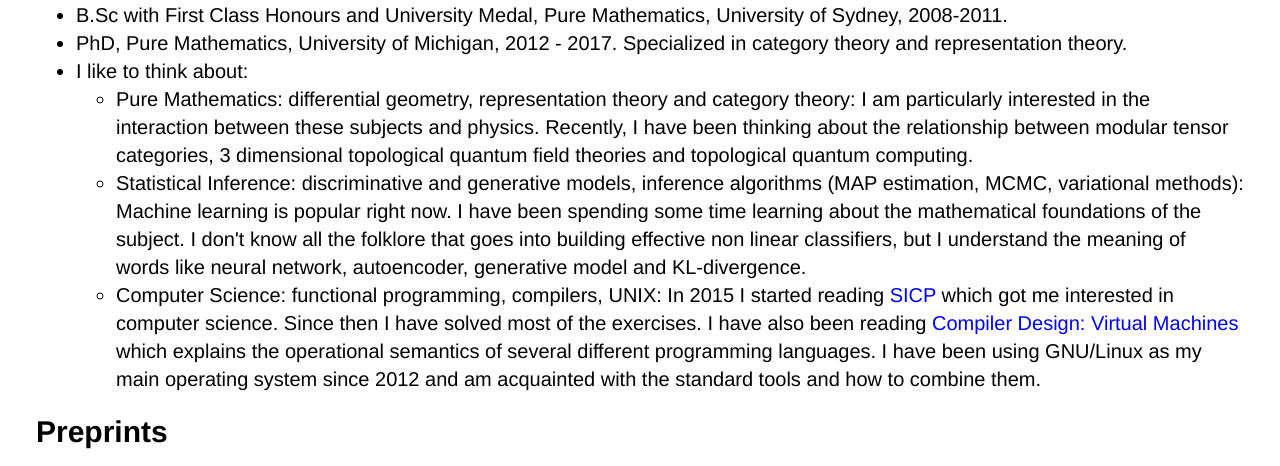
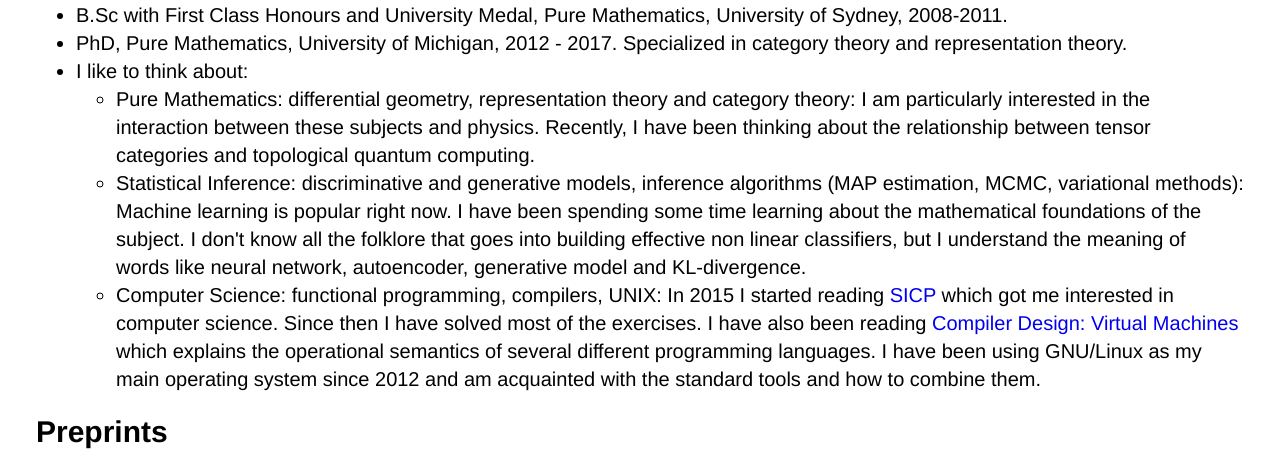
Before and after one commit to danielbarter/danielbarter.github.io, a plain HTML site: page CV.html in a window 1280 px wide. Shown: the part 334-800 px from the top of the page. Drawn offline with nearby package versions, Linux system fonts and the light colour scheme; some packages are replaced by stand-ins of ours.

Commit message:
changed wording on CV

```diff
--- a/CV.html
+++ b/CV.html
@@ -32,7 +32,7 @@
 <li>PhD, Pure Mathematics, University of Michigan, 2012 - 2017. Specialized in category theory and representation theory.</li>
 <li>I like to think about:
 <ul>
-<li>Pure Mathematics: differential geometry, representation theory and category theory: I am particularly interested in the interaction between these subjects and physics. Recently, I have been thinking about the relationship between modular tensor categories, 3 dimensional topological quantum field theories and topological quantum computing.</li>
+<li>Pure Mathematics: differential geometry, representation theory and category theory: I am particularly interested in the interaction between these subjects and physics. Recently, I have been thinking about the relationship between tensor categories and topological quantum computing.</li>
 <li>Statistical Inference: discriminative and generative models, inference algorithms (MAP estimation, MCMC, variational methods): Machine learning is popular right now. I have been spending some time learning about the mathematical foundations of the subject. I don't know all the folklore that goes into building effective non linear classifiers, but I understand the meaning of words like neural network, autoencoder, generative model and KL-divergence.</li>
 <li>Computer Science: functional programming, compilers, UNIX: In 2015 I started reading <a href="https://mitpress.mit.edu/sicp/">SICP</a> which got me interested in computer science. Since then I have solved most of the exercises. I have also been reading <a href="http://www.springer.com/us/book/9783642149085">Compiler Design: Virtual Machines</a> which explains the operational semantics of several different programming languages. I have been using GNU/Linux as my main operating system since 2012 and am acquainted with the standard tools and how to combine them.</li>
 </ul></li>
```
Also changed, not shown: 1 other file.
